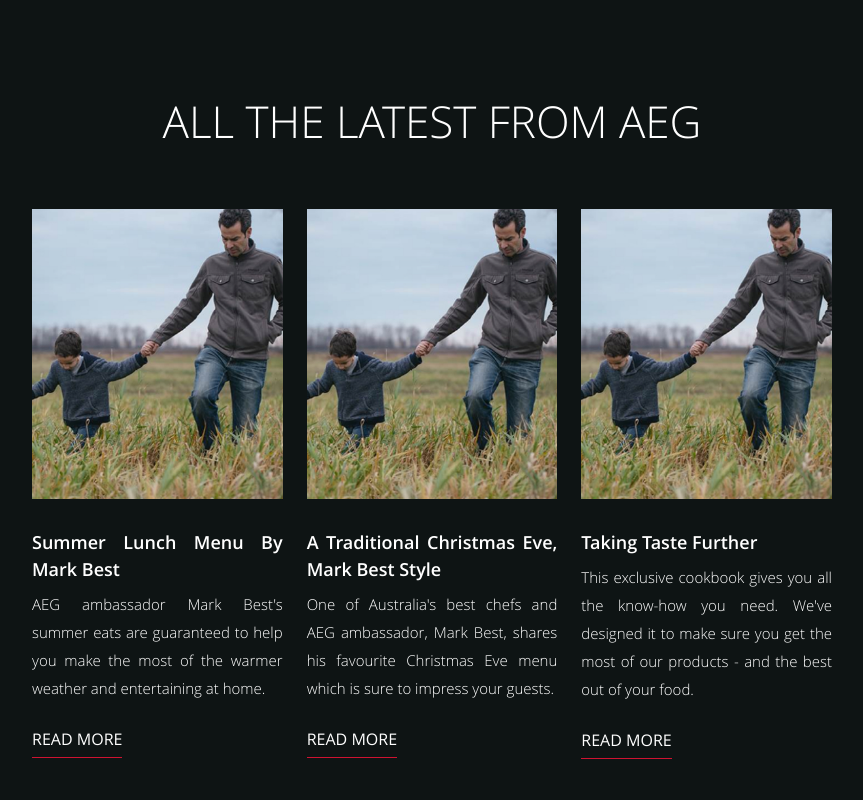
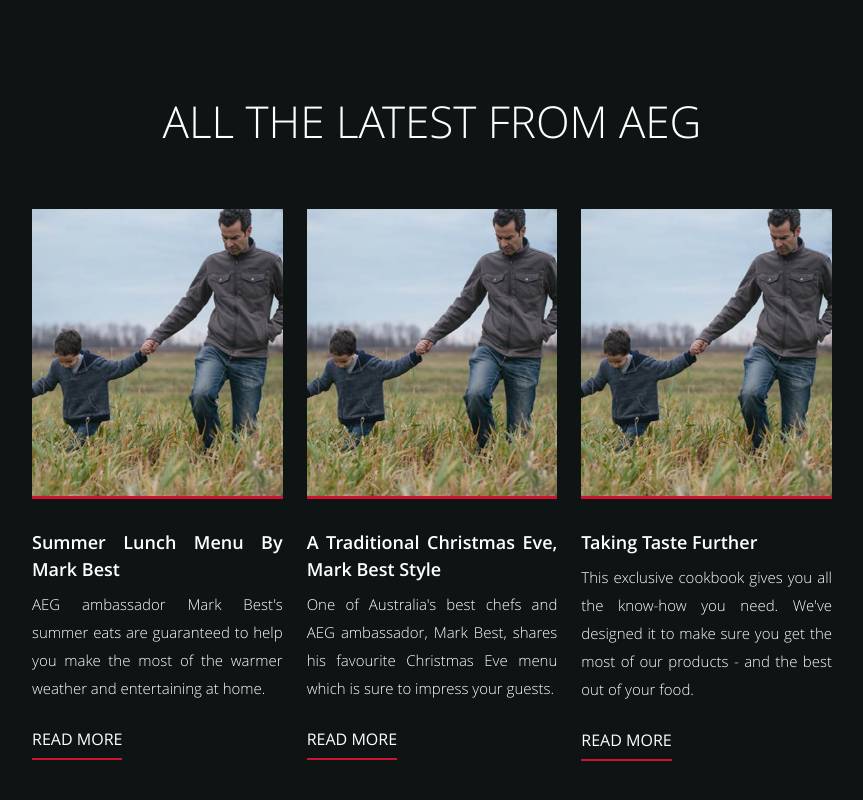
Before and after one commit to jbelleza29/orchard-static-site, a React (Vite) app: page / in a window 1280 px wide. Shown: the part 1182-1982 px from the top of the page, without its empty margins (208-1071 px from the left). Built offline with nearby package versions, Linux system fonts and the light colour scheme.

Commit message:
simple hover animation for read more

```diff
--- a/src/components/Image.css
+++ b/src/components/Image.css
@@ -7,6 +7,6 @@
   object-fit: cover;
 }
 
-.Image .bottom-border {
+.Image.bottom-border {
   border-bottom: 3px solid #CE1331;
 }
--- a/src/components/ImageWithDesc.css
+++ b/src/components/ImageWithDesc.css
@@ -19,7 +19,23 @@
 
 .image-with-desc article a {
   text-transform: uppercase;
-  border-bottom: 1px solid #CE1331;
-  padding-bottom: 7px;
   cursor: pointer;
+  position: relative;
 }
+
+.image-with-desc article a::after {
+  content: '';
+  display: block;
+  position: absolute;
+  left: 0;
+  right: 0;
+  bottom: -10px;
+  border-bottom: 2px solid;
+  pointer-events: none;
+  transition: transform 200ms ease-in-out;
+  color: #CE1331;
+}
+
+.image-with-desc article a:hover::after{
+  transform: translateY(3px);
+}
```
